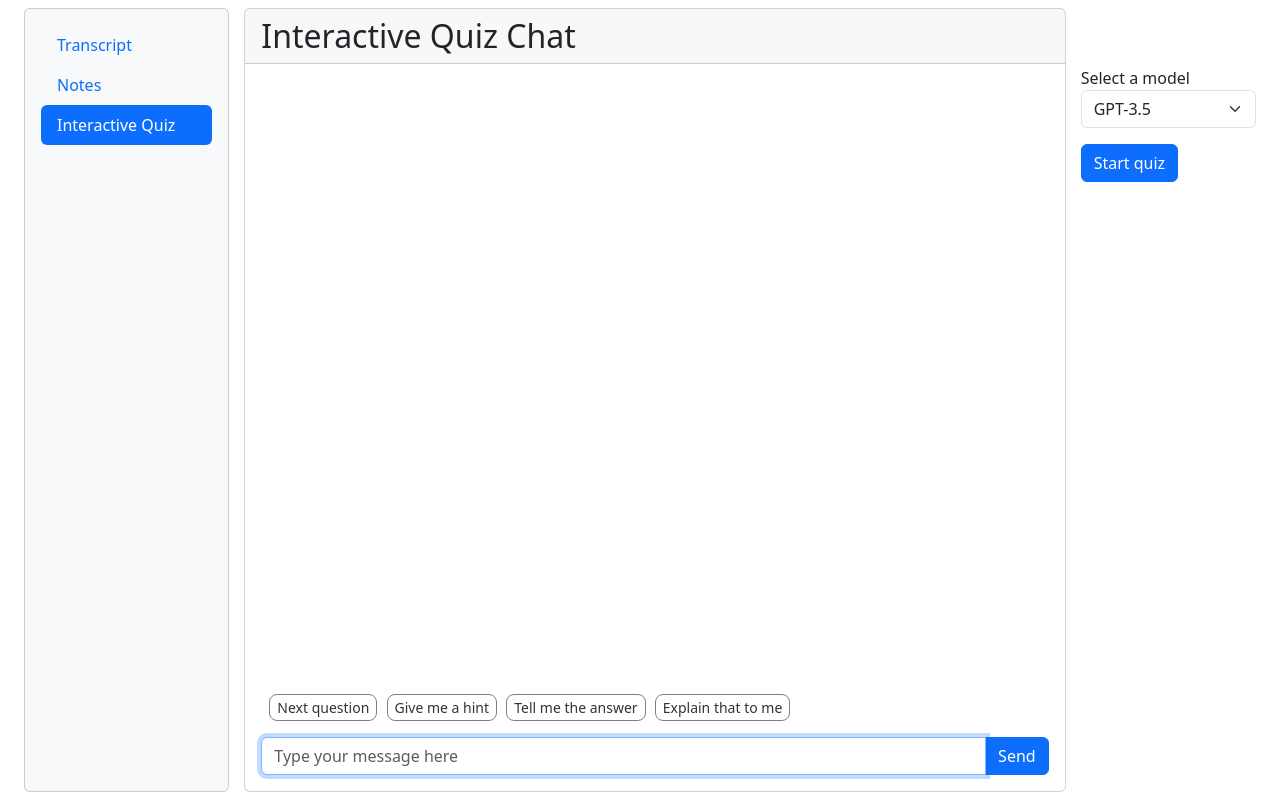
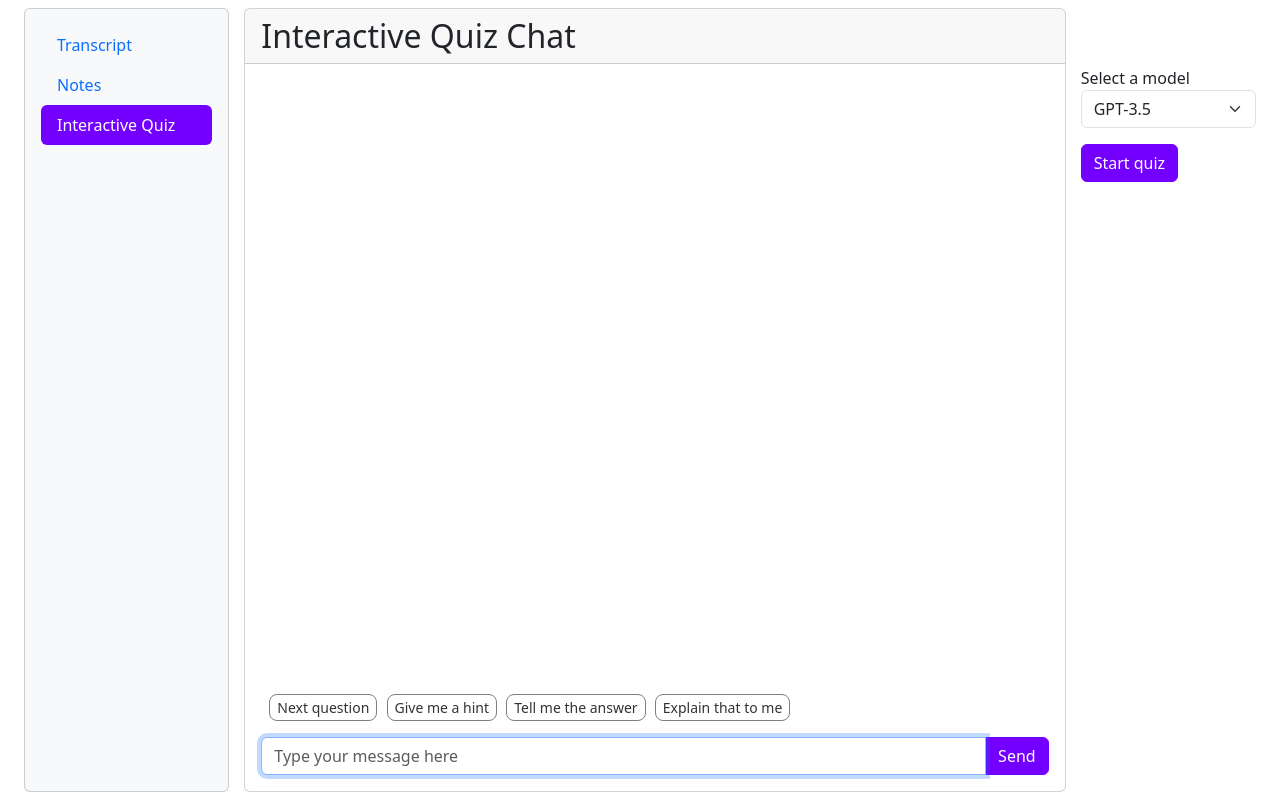
Before and after one commit to Zemelware/StudyX, a Flask app: page /interactive-quiz/ in a window 1280 px wide. Run offline with Flask 2, Linux system fonts and the light colour scheme; some libraries are stand-ins or nearby versions.

Commit message:
Modify Bootstrap primary colour & add comments
- Add comments denoting sections
- Create variable for primary colour
- Change default (blue) Bootstrap primary colour

```diff
--- a/static/main.css
+++ b/static/main.css
@@ -1,3 +1,10 @@
+/* Variables */
+:root {
+  --primary-colour: #7300ff;
+  --primary-colour-dark: #6100ea;
+}
+
+/* Size Styles */
 body {
   margin-top: 10px;
   margin-bottom: 10px;
@@ -11,11 +18,34 @@ body {
 .side-menu {
   margin-top: 58px;
 }
+/* ------------ */
 
-#chat-body {
-  overflow-y: auto;
+/* Bootstrap Style Modifications */
+.btn-primary {
+  background-color: var(--primary-colour);
+  border-color: var(--primary-colour);
 }
 
+.btn-primary:hover {
+  background-color: var(--primary-colour-dark);
+  border-color: var(--primary-colour-dark);
+}
+
+.btn-primary:active {
+  background-color: var(--primary-colour-dark) !important;
+}
+
+.form-check-input:checked {
+  background-color: var(--primary-colour);
+  border-color: var(--primary-colour);
+}
+
+.nav-pills .nav-link.active {
+  background-color: var(--primary-colour);
+}
+/* ------------ */
+
+/* Scrollbar */
 ::-webkit-scrollbar {
   width: 5px;
 }
@@ -26,11 +56,17 @@ body {
 }
 
 ::-webkit-scrollbar-thumb:hover {
-  background: #aaa;
+  background: #adadad;
 }
 
 ::-webkit-scrollbar-track {
   background: #f1f1f1;
+}
+/* ------------ */
+
+/* Quiz Page */
+#chat-body {
+  overflow-y: auto;
 }
 
 #sample-responses .btn {
@@ -44,7 +80,9 @@ body {
 #sample-responses .btn:hover {
   background-color: #ddd;
 }
+/* ------------ */
 
+/* Messages */
 .user-message {
   background-color: #007bff;
   color: #fff;
@@ -64,7 +102,9 @@ body {
   white-space: pre-wrap;
   display: inline-block;
 }
+/* ------------ */
 
+/* Text areas */
 textarea {
   resize: none;
 }
@@ -77,7 +117,9 @@ textarea {
 textarea[name="message"] {
   max-height: 300px;
 }
+/* ------------ */
 
+/* Audio */
 audio {
   width: 100%;
 }
```
